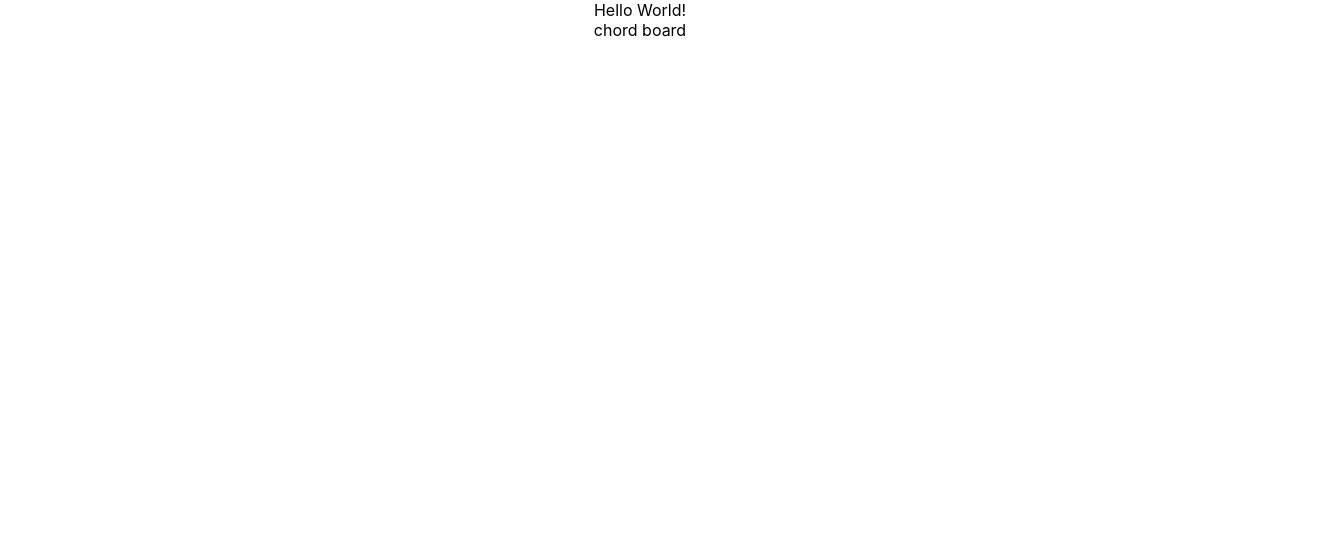
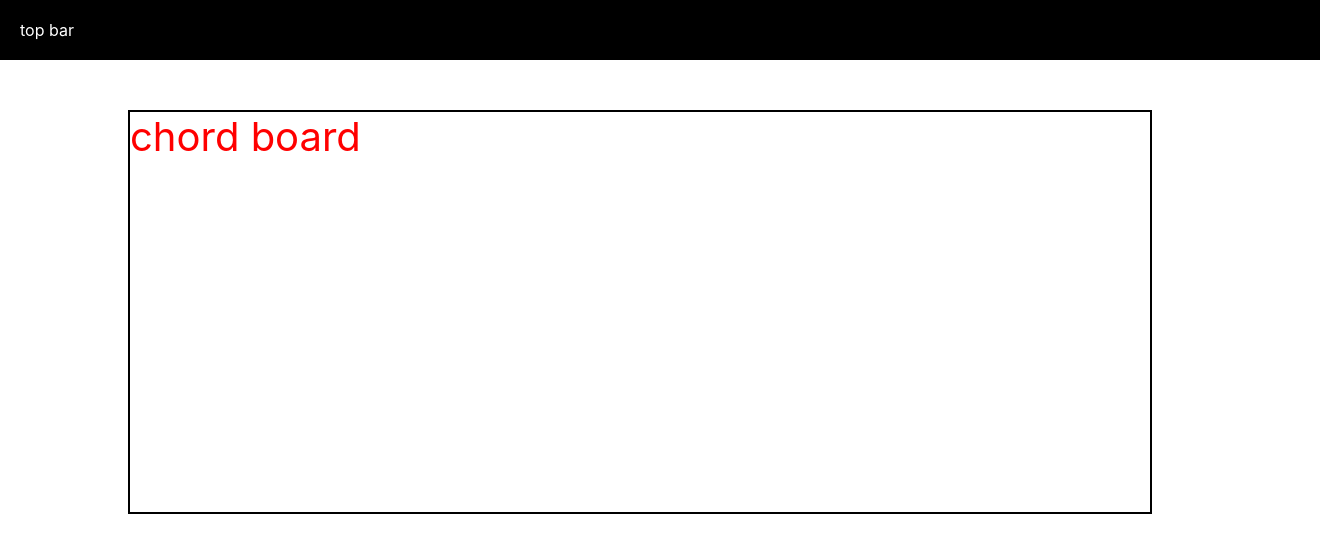
Before and after one commit to arosso17/ChordBoard, a React (Create React App) app in the folder client/: page / in a window 1280 px wide. Shown: the top 552 px of the page, 1320 px wide, since content can reach past the window. Built offline with nearby package versions, Linux system fonts and the light colour scheme.

Commit message:
added top bar component and adjusted sizing

```diff
--- a/client/src/App.css
+++ b/client/src/App.css
@@ -1,3 +1,4 @@
-.App {
-  text-align: center;
+.Content {
+  width: 80%;
+  margin: auto;
 }
--- a/client/src/App.js
+++ b/client/src/App.js
@@ -1,11 +1,14 @@
 import './App.css';
 import ChordBoard from './components/ChordBoard';
+import TopBar from './components/TopBar';
 
 function App() {
   return (
     <div className="App">
-      Hello World!
-      <ChordBoard />
+      <TopBar />
+      <div className="Content">
+        <ChordBoard />
+      </div>
     </div>
   );
 }
--- a/client/src/components/ChordBoard.css
+++ b/client/src/components/ChordBoard.css
@@ -0,0 +1,7 @@
+.chord-board-container {
+    height: 400px;
+    border: 2px solid black;
+    margin: 50px 0;
+    font-size: 40px;
+    color: red;
+}
--- a/client/src/components/ChordBoard.js
+++ b/client/src/components/ChordBoard.js
@@ -1,6 +1,8 @@
+import "./ChordBoard.css";
+
 function ChordBoard() {
   return (
-    <div className="container">
+    <div className="chord-board-container">
       chord board
     </div>
   );
--- /dev/null
+++ b/client/src/components/TopBar.css
@@ -0,0 +1,6 @@
+.top-bar-container {
+    width: 100%;
+    padding: 20px;
+    background: #000;
+    color: #fff;
+}
--- /dev/null
+++ b/client/src/components/TopBar.js
@@ -0,0 +1,11 @@
+import "./TopBar.css";
+
+function TopBar() {
+  return (
+    <div className="top-bar-container">
+      top bar
+    </div>
+  );
+}
+
+export default TopBar;
```
